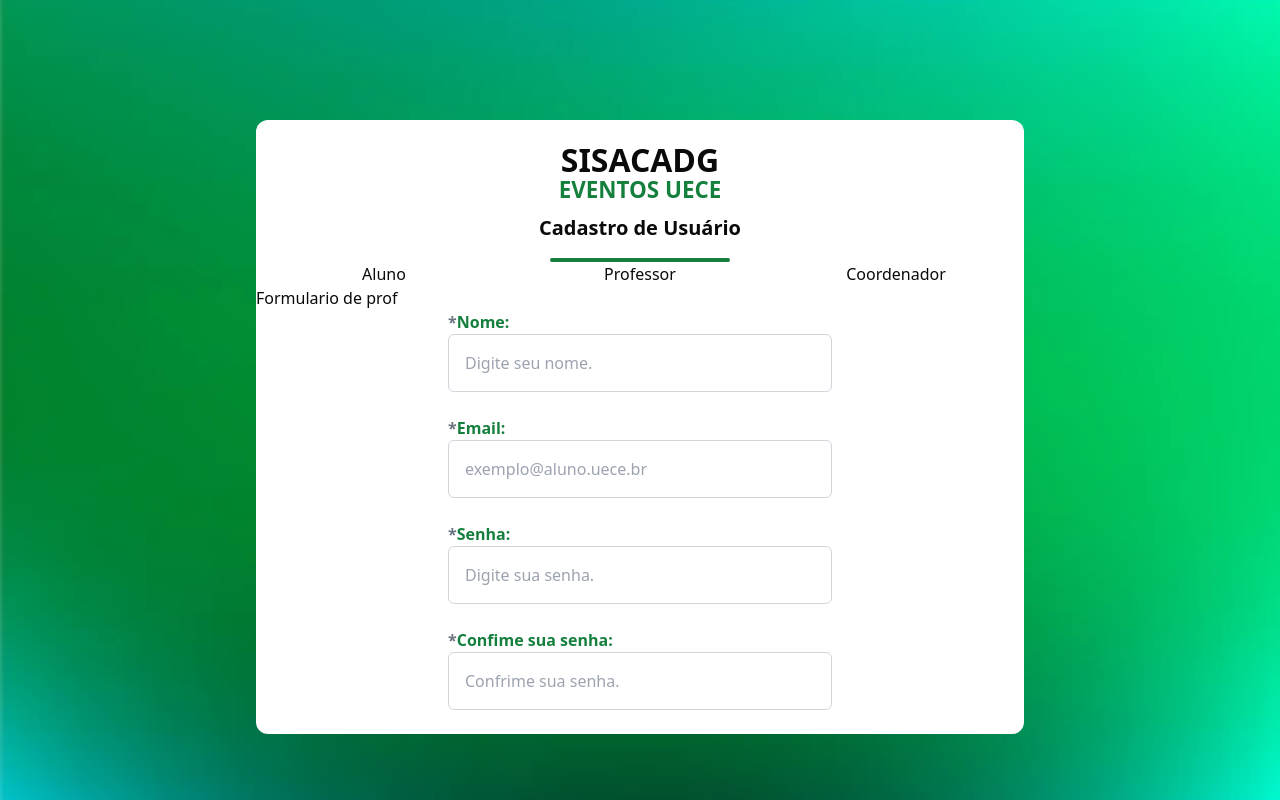
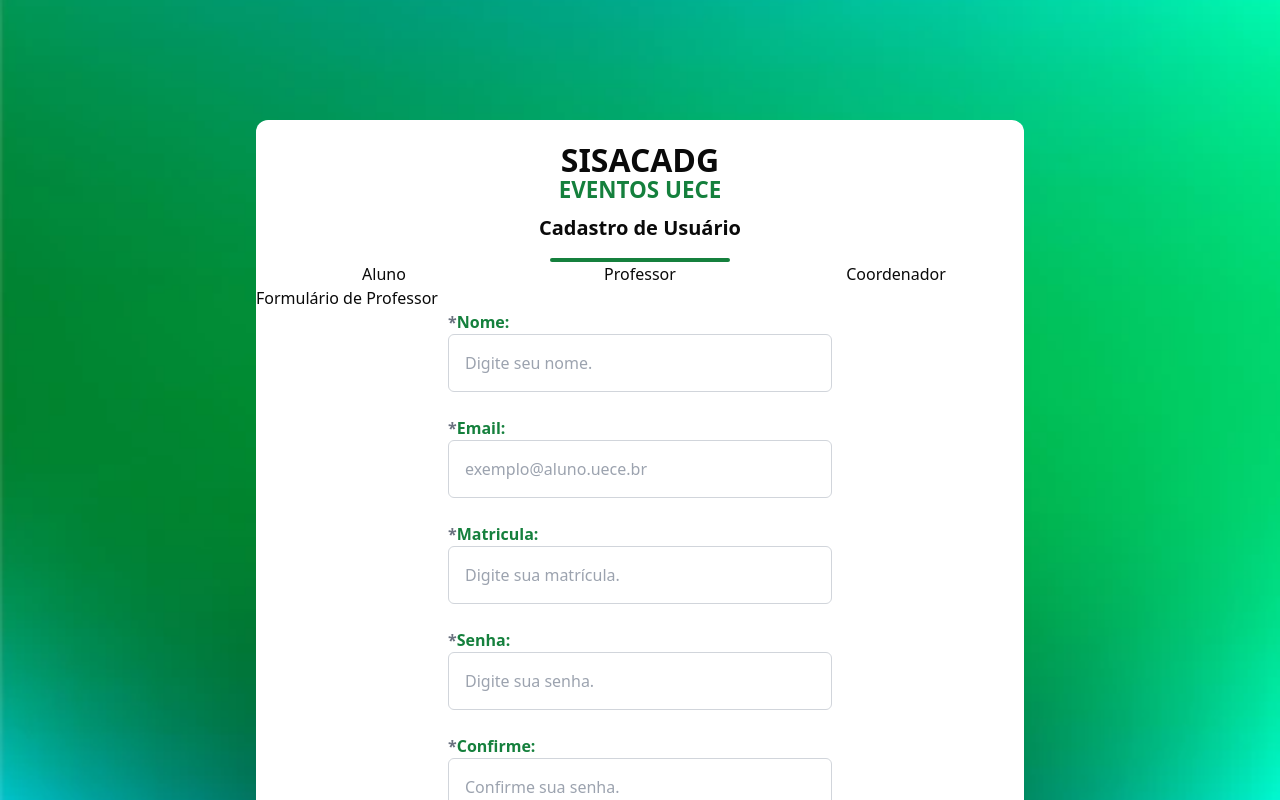
Before and after one commit to SisGeHC-2-0/-SisGeHC-front-end, a Next.js app: page /cadastro in a window 1280 px wide. Both pictures are taken after a click on the link "Professor". Built offline with nearby package versions, Linux system fonts and the light colour scheme; no server answers.

Commit message:
Tela Professor

```diff
--- a/src/app/cadastro/forms/professor.tsx
+++ b/src/app/cadastro/forms/professor.tsx
@@ -2,24 +2,71 @@
 
 import { FieldValues, useForm } from "react-hook-form"
 import InputFormField from "./inputFormField";
+import { Button } from "@/components/ui/button";
+import { useEffect, useState } from "react";
 
-export default function ProfessorForms () {
-    const {register,
-        handleSubmit,
-        formState : {errors, isSubmitting},
-    } = useForm();
+export default function ProfessorForms() {
+    const { register, handleSubmit, formState: { errors } } = useForm();
+    const [foto, setFoto] = useState<File | null>(null);
+    const [majors, setMajors] = useState<{ id: number, nome: string }[]>([]);
+    const [selectedMajor, setSelectedMajor] = useState<number | null>(null);
 
-    const onSubmit = (e : FieldValues)=> {
-        return e;
+    // Busca os cursos no backend
+    useEffect(() => {
+        const fetchMajors = async () => {
+            try {
+                const res = await fetch('http://127.0.0.1:8000/major/');
+                const data = await res.json();
+                setMajors(data);
+            } catch (err) {
+                console.error("Erro ao buscar cursos:", err);
+            }
+        };
+
+        fetchMajors();
+    }, []);
+
+    const onSubmit = async (data: FieldValues) => {
+        const formData = new FormData();
+
+        formData.append("name", data.Nome);
+        formData.append("email", data.Email);
+        formData.append("enrollment_number", data.Matricula);
+        formData.append("password", data.Senha);
+        if (selectedMajor !== null) {
+            formData.append("majorId", selectedMajor.toString());
+        }
+        if (foto) {
+            formData.append("picture", foto);
+        }
+        if (data.Senha != data.Confirme){
+            alert("Senhas nao correspondem");
+        }
+        else{
+
+        try {
+            const response = await fetch("http://127.0.0.1:8000/professor/", {
+                method: "POST",
+                body: formData,
+            });
+
+            if (!response.ok) {
+                throw new Error("Erro ao criar professor");
             }
 
-    errors.email
-    return <div>
+            alert("Professor criado com sucesso!");
+        } catch (err) {
+            console.error(err);
+            alert("Erro ao criar professor");
+        }
+        }
+    };
 
-        Formulario de prof
-        <form onSubmit={handleSubmit(onSubmit)} className="w-[100%] flex justify-center items-center">
-
-            <div className="w-[50%] flex flex-col gap-[1.5rem]">
+    return (
+        <div>
+            Formulário de Professor
+            <form onSubmit={handleSubmit(onSubmit)} className="w-full flex justify-center items-center" encType="multipart/form-data">
+                <div className="w-1/2 flex flex-col gap-6">
                     <InputFormField
                         errors={errors}
                         required
@@ -39,6 +86,14 @@ export default function ProfessorForms () {
                     <InputFormField
                         errors={errors}
                         required
+                        placeholder="Digite sua matrícula."
+                        name="Matricula"
+                        type="text"
+                        register={register}
+                    />
+                    <InputFormField
+                        errors={errors}
+                        required
                         placeholder="Digite sua senha."
                         name="Senha"
                         type="password"
@@ -47,16 +102,52 @@ export default function ProfessorForms () {
                     <InputFormField
                         errors={errors}
                         required
-                    placeholder="Confrime sua senha."
-                    name="Confime sua senha"
+                        placeholder="Confirme sua senha."
+                        name="Confirme"
                         type="password"
                         register={register}
                     />
+
+                    {/* Select de curso */}
+                    <div>
+                        <label htmlFor="curso" className="block text-sm font-medium text-gray-700">Curso</label>
+                        <select
+                            id="curso"
+                            required
+                            className="mt-1 block w-full rounded-md border-gray-300 shadow-sm"
+                            onChange={(e) => setSelectedMajor(Number(e.target.value))}
+                        >
+                            <option value="">Selecione um curso</option>
+                            {majors.map((major) => (
+                                <option key={major.id} value={major.id}>
+                                    {major.name}
+                                </option>
+                            ))}
+                        </select>
                     </div>
 
+                    {/* Upload de imagem */}
+                    <input
+                        type="file"
+                        accept="image/*"
+                        onChange={(e) => {
+                            if (e.target.files && e.target.files[0]) {
+                                setFoto(e.target.files[0]);
+                            }
+                        }}
+                    />
 
+                    <Button
+                        type="submit"
+                        variant="default"
+                        className="h-[7vh] bg-green-700 font-bold text-md"
+                    >
+                        Criar conta
+                    </Button>
+                </div>
             </form>
         </div>
+    );
 }
 
-export {ProfessorForms}
+export { ProfessorForms };
```
Lines whose indentation alone changed are shown as unchanged.
